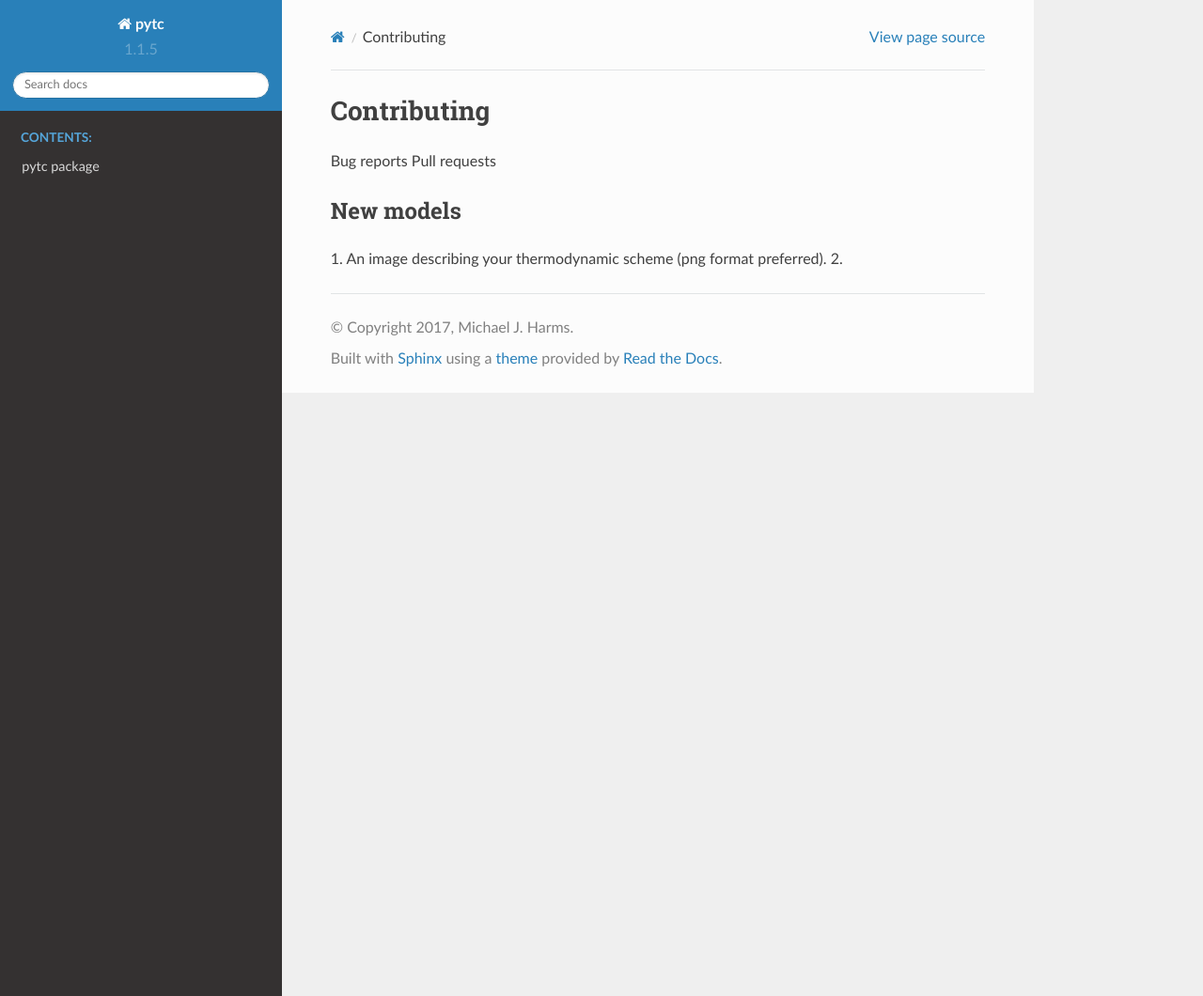
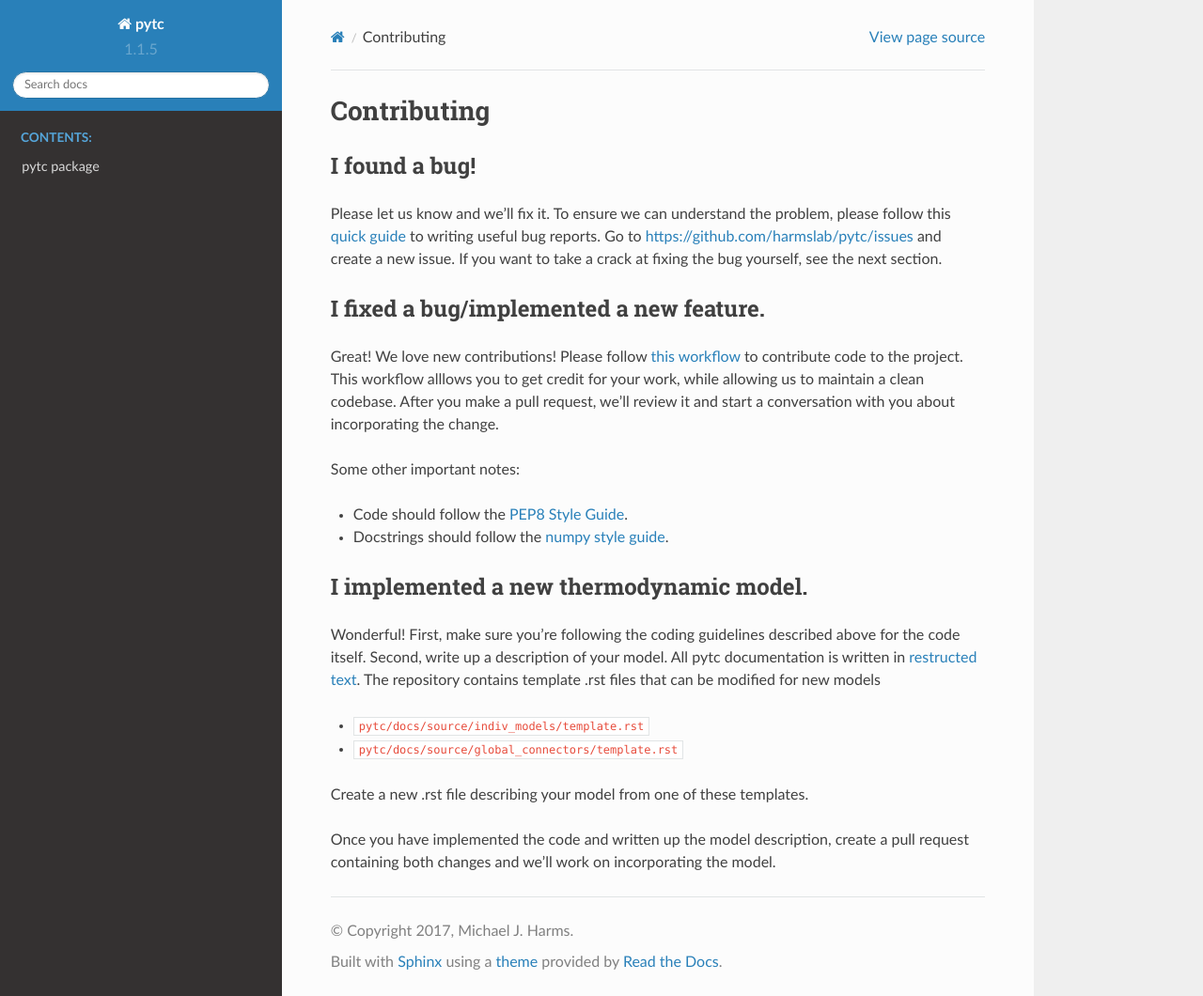
Before and after one commit to harmslab/pytc, a Sphinx documentation site: the page built from docs/source/contributing.rst, in a window 1280 px wide and 1060 px high. Shown: the whole window at 94% size. Built offline with Sphinx 7.4.7 and the Read the Docs theme 2.0.0, drawn with Linux system fonts in a browser that asks for light colours.

Commit message:
major doc rewrite and reorganization

```diff
--- a/docs/source/contributing.rst
+++ b/docs/source/contributing.rst
@@ -4,14 +4,44 @@
 Contributing
 ============
 
-Bug reports
-Pull requests
+I found a bug!
+==============
 
+Please let us know and we'll fix it.  To ensure we can understand the problem,
+please follow this `quick guide <https://testlio.com/blog/the-ideal-bug-report/>`_
+to writing useful bug reports.  Go to `<https://github.com/harmslab/pytc/issues>`_
+and create a new issue. If you want to take a crack at fixing the bug yourself,
+see the next section.
 
+I fixed a bug/implemented a new feature.
+========================================
 
+Great! We love new contributions! Please follow
+`this workflow <https://github.com/Zsailer/guide-to-working-as-team-on-github>`_
+to contribute code to the project.  This workflow alllows you to get credit for
+your work, while allowing us to maintain a clean codebase.  After you make a pull
+request, we'll review it and start a conversation with you about incorporating
+the change.
 
-New models
-==========
+Some other important notes:
 
-1. An image describing your thermodynamic scheme (png format preferred).
-2.
++ Code should follow the `PEP8 Style Guide <https://www.python.org/dev/peps/pep-0008/>`_.
++ Docstrings should follow the `numpy style guide <https://numpydoc.readthedocs.io/en/latest/format.html>`_.
+
+I implemented a new thermodynamic model.
+========================================
+
+Wonderful!  First, make sure you're following the coding guidelines described
+above for the code itself.  Second, write up a description of your model.  All
+pytc documentation is written in
+`restructed text <http://www.sphinx-doc.org/en/master/usage/restructuredtext/basics.html>`_.
+The repository contains template .rst files that can be modified for new models
+
++ :code:`pytc/docs/source/indiv_models/template.rst`
++ :code:`pytc/docs/source/global_connectors/template.rst`
+
+Create a new .rst file describing your model from one of these templates.
+
+Once you have implemented the code and written up the model description, create
+a pull request containing both changes and we'll work on incorporating the
+model.
--- a/docs/source/fitters.rst
+++ b/docs/source/fitters.rst
@@ -1,9 +1,6 @@
 :orphan:
 
-=======
-Fitters
-=======
-
+==================
 Fitting Strategies
 ==================
 
--- a/docs/source/installation.rst
+++ b/docs/source/installation.rst
@@ -36,6 +36,7 @@ Installation from source (for developers)
 -----------------------------------------
 
 .. sourcecode:: bash
+
     git clone https://github.com/harmslab/pytc.git
     cd pytc
     python3 setup.py develop
```
Also changed, not shown: docs/source/api_fits.rst (+20 -2 lines), docs/source/index.rst (+35 -30 lines), docs/source/writing_new_models.rst (+25 -18 lines).
